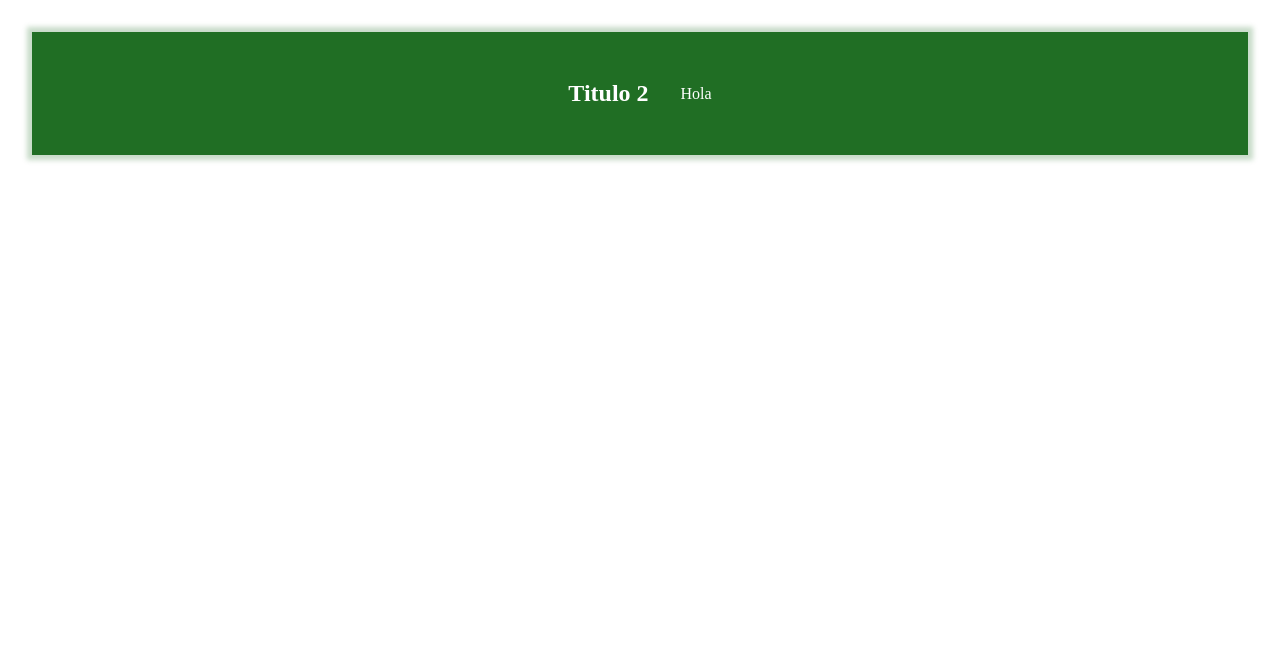
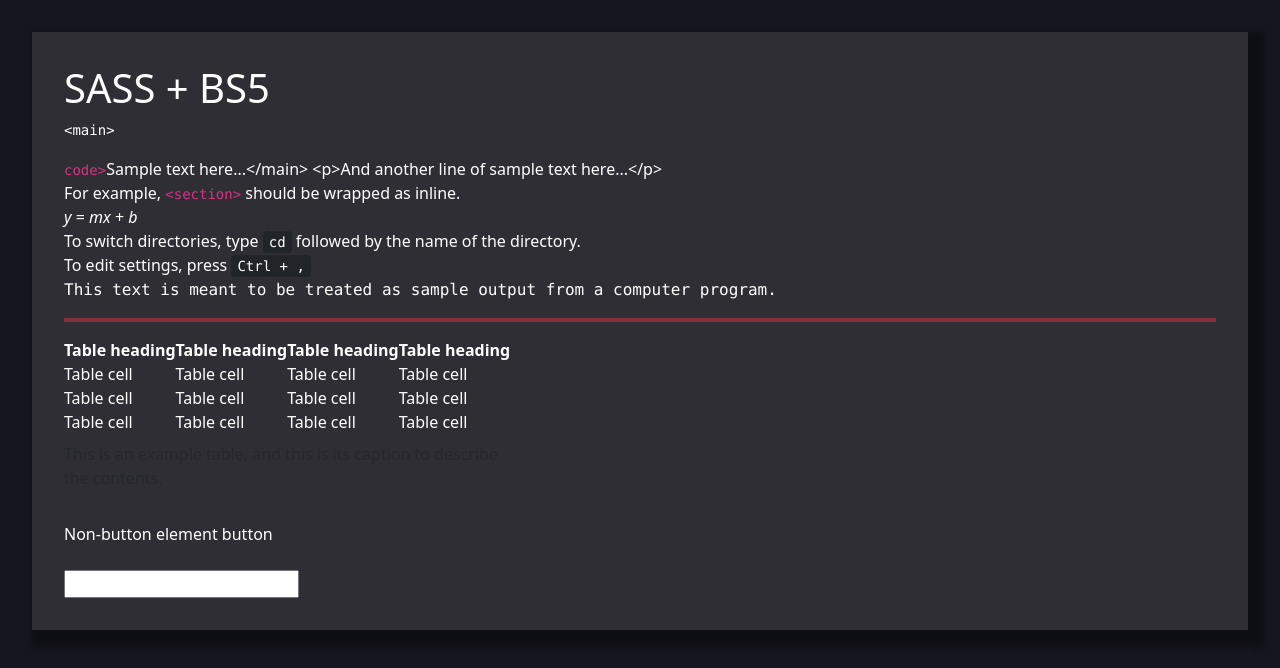
Before and after one commit to LucasUCC-hub/PruebaSass, a website: page index.html in a window 1280 px wide. Drawn offline with nearby package versions, Linux system fonts and the light colour scheme.

Commit message:
bootstrap and style added

```diff
--- a/index.html
+++ b/index.html
@@ -4,11 +4,70 @@
     <meta charset="UTF-8">
     <meta name="viewport" content="width=device-width, initial-scale=1.0">
     <title>Document</title>
+    <link href="https://cdn.jsdelivr.net/npm/bootstrap@5.3.3/dist/css/bootstrap.min.css" rel="stylesheet" integrity="sha384-QWTKZyjpPEjISv5WaRU9OFeRpok6YctnYmDr5pNlyT2bRjXh0JMhjY6hW+ALEwIH" crossorigin="anonymous">
+    <link href="../public/bt.css" rel="stylesheet">
+
     <link href="./css/main.css" rel="stylesheet">
+
 </head>
 <body>
-    <h2 class="p1">Titulo 2</h2>
-    <p class="p1">Hola</p>
+    <h1>SASS + BS5</h1>
+    <pre><code>&lt;main&gt;</pre>code></code>Sample text here...&lt;/main&gt;
+            &lt;p&gt;And another line of sample text here...&lt;/p&gt;
+        </code></pre>
+        <br>
+        For example, <code>&lt;section&gt;</code> should be wrapped as inline.
+        <br>
+        <var>y</var> = <var>m</var><var>x</var> + <var>b</var>
+        <br>
+        To switch directories, type <kbd>cd</kbd> followed by the name of the directory.<br>
+        To edit settings, press <kbd><kbd>Ctrl</kbd> + <kbd>,</kbd></kbd>
+        <br>
+        <samp>This text is meant to be treated as sample output from a computer program.</samp>
+        <br>
+        <hr class="border border-danger border-2 opacity-50">
+        <table>
+            <caption>
+              This is an example table, and this is its caption to describe the contents.
+            </caption>
+            <thead>
+              <tr>
+                <th>Table heading</th>
+                <th>Table heading</th>
+                <th>Table heading</th>
+                <th>Table heading</th>
+              </tr>
+            </thead>
+            <tbody>
+              <tr>
+                <td>Table cell</td>
+                <td>Table cell</td>
+                <td>Table cell</td>
+                <td>Table cell</td>
+              </tr>
+              <tr>
+                <td>Table cell</td>
+                <td>Table cell</td>
+                <td>Table cell</td>
+                <td>Table cell</td>
+              </tr>
+              <tr>
+                <td>Table cell</td>
+                <td>Table cell</td>
+                <td>Table cell</td>
+                <td>Table cell</td>
+              </tr>
+            </tbody>
+          </table>
+          <br>
+          <span role="button" tabindex="0">Non-button element button</span>
+          <br>
+          <input type="text" hidden>
+          <br>
+          <form>
+            <input type="text">
+          </form>
 
+        <script src="https://cdn.jsdelivr.net/npm/bootstrap@5.3.3/dist/js/bootstrap.bundle.min.js" integrity="sha384-YvpcrYf0tY3lHB60NNkmXc5s9fDVZLESaAA55NDzOxhy9GkcIdslK1eN7N6jIeHz" crossorigin="anonymous"></script>
 </body>
 </html>
--- a/sass/base/_mystyle.sass
+++ b/sass/base/_mystyle.sass
@@ -1,6 +1,6 @@
 @use "sass:math"
 
-$bg_color: #206e24
+$bg_color: #2f2e35
 
 %p1
     padding: 1rem
@@ -17,13 +17,12 @@
 @mixin theme($theme: DarkGray)
     color: #fff
     background: $theme
-    box-shadow: 0 0 5px 5px rgba($theme, .25)
+    box-shadow: .5rem 0.5rem .5rem .5rem #00000063
     padding: 2rem
 
 html
     padding: 2rem
-    background-color: #fff
+    background-color: #15161f
 
 body
-    @extend %flex-center
     @include theme($bg_color)
```
Also changed, not shown: css/main.css.
